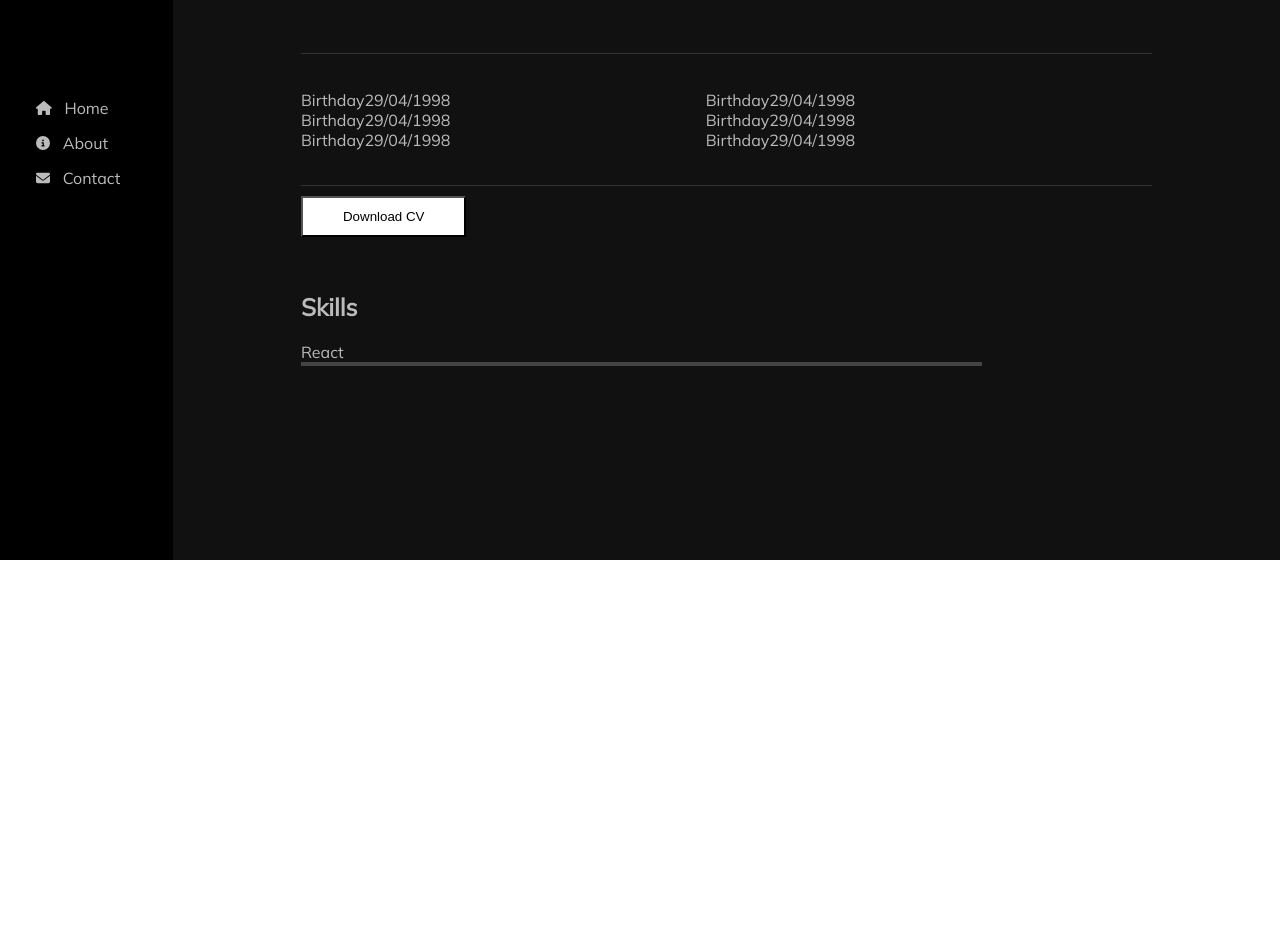
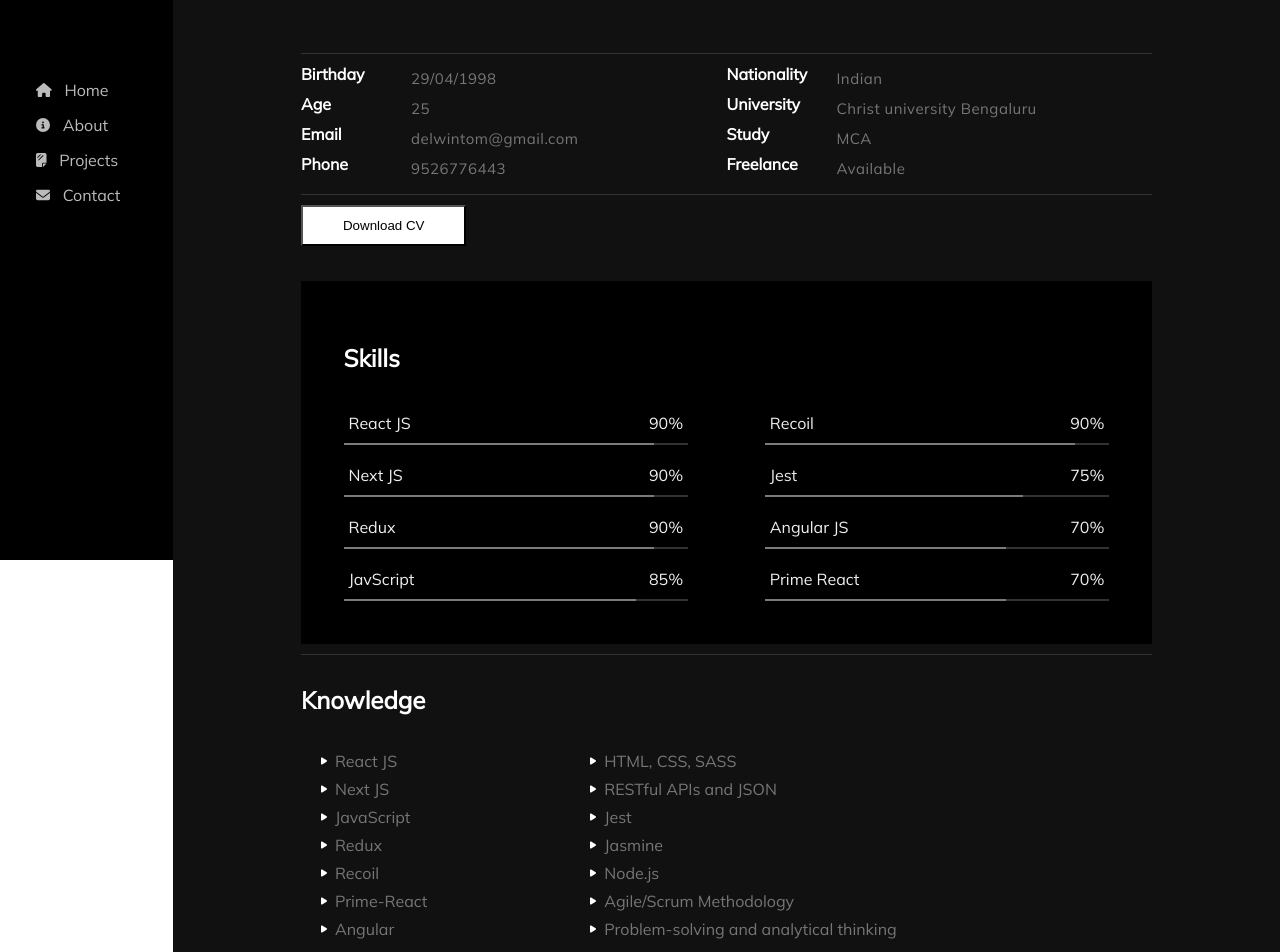
Before and after one commit to delwinmachan/portfolio1, a React (Create React App) app: page / in a window 1280 px wide. Shown: the part 280-1232 px from the top of the page. Before the commit the page ends 840 px from the top, so only its background shows below. Built offline with nearby package versions, Linux system fonts and the light colour scheme.

Commit message:
about screen updates

```diff
--- a/src/components/About.js
+++ b/src/components/About.js
@@ -3,6 +3,8 @@
 import React from "react";
 import styles from "./About.module.scss"; // Import SCSS module
 import profilePicture from "../images/pro2.jpeg";
+import { FontAwesomeIcon } from "@fortawesome/react-fontawesome";
+import { faArrowRight, faFire, faPlay } from "@fortawesome/free-solid-svg-icons";
 const About = () => {
   const downloadCV = () => {
     const link = document.createElement("a");
@@ -10,12 +12,53 @@ const About = () => {
     link.download = "resume-2023.pdf";
     link.click();
   };
+  function calculateAge(dobString) {
+    // Parse the input string to extract day, month, and year
+    var dobArray = dobString.split("/");
+    var day = parseInt(dobArray[0], 10);
+    var month = parseInt(dobArray[1], 10) - 1; // Month is zero-based in JavaScript
+    var year = parseInt(dobArray[2], 10);
+
+    // Create a Date object using the parsed values
+    var dob = new Date(year, month, day);
+
+    // Get the current date
+    var currentDate = new Date();
+
+    // Calculate the difference in milliseconds
+    var timeDiff = currentDate - dob;
+
+    // Calculate the age based on the time difference
+    var age = Math.floor(timeDiff / (365.25 * 24 * 60 * 60 * 1000));
+
+    return age;
+  }
+
+  const Skill = ({ skillName, percentage }) => {
+    return (
+      <div className={styles.skill}>
+        <div className={styles.nameNcent}>
+          {" "}
+          <span className={styles.skillName}>{skillName}</span>{" "}
+          <span className={styles.progressText}>{percentage}%</span>
+        </div>
+
+        <div className={styles.progressBarContainer}>
+          <div
+            className={styles.progressBar}
+            style={{ width: `${percentage}%` }}
+          ></div>
+        </div>
+      </div>
+    );
+  };
+
   return (
     <div className={styles.portfolioContainer}>
       <div className={styles.about}>About Me</div>
       <div className={styles.profileSection}>
         <h1 className={styles.profileName}>Delwin Thomas</h1>
-         {/* Add a subtle separator */}
+        {/* Add a subtle separator */}
 
         <p className={styles.profileDescription}>
           Hello! I'm Delwin Thomas, a results-driven web developer specializing
@@ -26,53 +69,142 @@ const About = () => {
         </p>
       </div>
       <div className={styles.separator}></div>
-      <div  className={styles.aboutSection}>
-      <div className={styles.column}>
+      <div className={styles.aboutSection}>
+        <div className={styles.column}>
           <div className={styles.detail}>
-            <span>Birthday</span>
-            <span>29/04/1998</span>
+            <span className={styles.detailQuestion}>Birthday</span>
+            <span className={styles.detailAnswer}>29/04/1998</span>
           </div>
           <div className={styles.detail}>
-            <span>Birthday</span>
-            <span>29/04/1998</span>
+            <span className={styles.detailQuestion}>Age</span>
+            <span className={styles.detailAnswer}>
+              {calculateAge("29/04/1998")}
+            </span>
           </div>
           <div className={styles.detail}>
-            <span>Birthday</span>
-            <span>29/04/1998</span>
+            <span className={styles.detailQuestion}>Email</span>
+            <span className={styles.detailAnswer}>delwintom@gmail.com</span>
+          </div>
+          <div className={styles.detail}>
+            <span className={styles.detailQuestion}>Phone</span>
+            <span className={styles.detailAnswer}>9526776443</span>
           </div>
           {/* Add more details in the same format */}
         </div>
         <div className={styles.column}>
           <div className={styles.detail}>
-            <span>Birthday</span>
-            <span>29/04/1998</span>
+            <span className={styles.detailQuestion}>Nationality</span>
+            <span className={styles.detailAnswer}>Indian</span>
+          </div>
+
+          <div className={styles.detail}>
+            <span className={styles.detailQuestion}>University</span>
+            <span className={styles.detailAnswer}>
+              Christ university Bengaluru
+            </span>
           </div>
           <div className={styles.detail}>
-            <span>Birthday</span>
-            <span>29/04/1998</span>
+            <span className={styles.detailQuestion}>Study</span>
+            <span className={styles.detailAnswer}>MCA</span>
           </div>
           <div className={styles.detail}>
-            <span>Birthday</span>
-            <span>29/04/1998</span>
+            <span className={styles.detailQuestion}>Freelance</span>
+            <span className={styles.detailAnswer}>Available</span>
           </div>
           {/* Add more details in the same format */}
         </div>
-        </div>
+      </div>
 
       <div className={styles.separator}></div>
 
-        <div>
+      <div>
         <button onClick={downloadCV} className={styles.downloadButton}>
           Download CV
         </button>
       </div>
       <div className={styles.skillsSection}>
         <h2 className={styles.skillsHeader}>Skills</h2>
-        <div className={styles.skill}>
-          <span className={styles.skillName}>React</span>
-          <div className={styles.progressBar} style={{ width: "80%" }}></div>
+        <div className={styles.skillsSectionInner}>
+          <div className={styles.sepColumn}>
+            <Skill skillName='React JS' percentage={90} />
+            <Skill skillName='Next JS' percentage={90} />
+            <Skill skillName='Redux' percentage={90} />
+            <Skill skillName='JavScript' percentage={85} />
+          </div>
+          <div className={styles.sepColumn}>
+            <Skill skillName='Recoil' percentage={90} />
+            <Skill skillName='Jest' percentage={75} />
+            <Skill skillName='Angular JS' percentage={70} />
+            <Skill skillName='Prime React' percentage={70} />
+          </div>
         </div>
         {/* Add more skills with progress bars */}
+      </div>
+      <div className={styles.separator}></div>
+      <div className={styles.KnowledgeSection}>
+        <h2 className={styles.skillsHeader}>Knowledge</h2>
+        <div className={styles.listSeperator}>
+          <ul>
+            <li>
+              <FontAwesomeIcon icon={faPlay} className={styles.icon} />
+              React JS
+            </li>
+            <li>
+              <FontAwesomeIcon icon={faPlay} className={styles.icon} />
+              Next JS
+            </li>
+            <li>
+              <FontAwesomeIcon icon={faPlay} className={styles.icon} />
+              JavaScript
+            </li>
+            <li>
+              <FontAwesomeIcon icon={faPlay} className={styles.icon} />
+              Redux
+            </li>
+            <li>
+              <FontAwesomeIcon icon={faPlay} className={styles.icon} />
+              Recoil
+            </li>
+            <li>
+              <FontAwesomeIcon icon={faPlay} className={styles.icon} />
+              Prime-React
+            </li>
+            <li>
+              <FontAwesomeIcon icon={faPlay} className={styles.icon} />
+              Angular
+            </li>
+          </ul>
+          <ul>
+            <li>
+              <FontAwesomeIcon icon={faPlay} className={styles.icon} />
+              HTML, CSS, SASS
+            </li>
+            <li>
+              <FontAwesomeIcon icon={faPlay} className={styles.icon} />
+              RESTful APIs and JSON
+            </li>
+            <li>
+              <FontAwesomeIcon icon={faPlay} className={styles.icon} />
+              Jest
+            </li>
+            <li>
+              <FontAwesomeIcon icon={faPlay} className={styles.icon} />
+              Jasmine
+            </li>
+            <li>
+              <FontAwesomeIcon icon={faPlay} className={styles.icon} />
+              Node.js
+            </li>
+            <li>
+              <FontAwesomeIcon icon={faPlay} className={styles.icon} />
+              Agile/Scrum Methodology
+            </li>
+            <li>
+              <FontAwesomeIcon icon={faPlay} className={styles.icon} />
+              Problem-solving and analytical thinking
+            </li>
+          </ul>
+        </div>
       </div>
     </div>
   );
--- a/src/components/About.module.scss
+++ b/src/components/About.module.scss
@@ -1,20 +1,54 @@
 .portfolioContainer {
   background-color: #111;
-  color: #bbb;
   padding: 10%;
   display: flex;
   width: 100%;
   flex-direction: column;
   align-items: flex;
-  //   justify-content: center;
-  .aboutSection{
+  color: #767676;
+  .aboutSection {
     display: flex;
   }
-  .column{
-    margin:3%  30% 3% 0%;
+  .profileDescription {
+    color: #767676;
+    font-weight: 500;
+  }
+  .profileName {
+    color: #fff;
+  }
+  .about {
+    color: #fff;
+  }
+  .column {
+    display: flex;
+    flex-direction: column;
+    width: 100%;
+    justify-content: space-between;
   }
   .about {
     margin-bottom: 15px;
+  }
+  .detail {
+    display: flex;
+
+    span {
+      margin-right: 20px;
+    }
+    .detailQuestion {
+      margin-right: 10px;
+      font-weight: 700;
+      color: #fff;
+      min-width: 100px;
+    }
+    .detailAnswer {
+      font-family: Mulish;
+      font-size: 15px;
+      line-height: 30px;
+      letter-spacing: 0.5px;
+      word-wrap: break-word;
+      font-weight: 400;
+      color: #767676;
+    }
   }
   .downloadButton {
     background: #fff;
@@ -37,21 +71,89 @@
   }
   .skillsSection {
     margin-top: 20px;
+    padding: 5%;
 
+    .skillsSectionInner {
+      display: flex;
+      flex-direction: row;
+      justify-content: space-between;
+      .sepColumn {
+        width: 45%;
+      }
+    }
+    .skillsHeader {
+      // Your styles for the skills header
+    }
     .skill {
-      margin-bottom: 10px;
+      // Your styles for each skill
+      .skillName {
+        // Your styles for the skill name
+      }
+      .progressBarContainer {
+        width: 100%; // Ensure the container takes the full width
+        background-color: #323232; // Background color of the progress bar container
+      }
+      .progressBar {
+        height: 2px; // Set the height of the progress bar
+        background-color: #7b7b7b; // Color of the filled portion of the progress bar
+        text-align: center; // Center the text inside the progress bar
 
-      .skillName {
-        display: inline-block;
-        width: 100px;
-      }
-
-      .progressBar {
-        height: 4px;
-        background-color: #444;
-        width: 0;
-        transition: width 0.5s ease-in-out;
+        .progressText {
+          color: white; // Text color of the percentage
+          line-height: 20px; // Match the line height with the height of the progress bar
+        }
       }
     }
   }
 }
+.skillsSection {
+  background-color: #000;
+  color: #efefef;
+  .skillsHeader {
+    color: #fff;
+  }
+}
+.nameNcent {
+  display: flex;
+  justify-content: space-between;
+  padding: 20px 5px 10px 5px;
+}
+
+.KnowledgeSection {
+  height: 250px;
+
+  flex-wrap: wrap;
+  .icon{
+    color:white
+  }
+  .skillsHeader {
+    color: #fff;
+  }
+  ul {
+    list-style: none; /* Remove default list style (bullet point) */
+    padding: 0; /* Remove default padding */
+  }
+
+  li {
+    padding-left: 20px; /* Add some padding to the left to make space for the arrow */
+    position: relative;
+    margin-bottom: 8px;
+    display: flex;
+
+    align-items:center;
+    .icon{
+    margin-right: 8px;
+    font-size: 8px;
+  }
+  }
+
+  .listSeperator {
+    display: flex;
+    width: 70%;
+    flex-direction: row;
+    justify-content: space-between;
+    ul{
+
+    }
+  }
+}
--- a/src/components/SideMenu.js
+++ b/src/components/SideMenu.js
@@ -2,7 +2,7 @@
 import React, { useState } from 'react';
 import styles from './SideMenu.module.scss';
 import { FontAwesomeIcon } from '@fortawesome/react-fontawesome';
-import { faHome, faInfoCircle, faEnvelope } from '@fortawesome/free-solid-svg-icons';
+import { faHome, faInfoCircle, faEnvelope, faSheetPlastic } from '@fortawesome/free-solid-svg-icons';
 import { useDispatch, useSelector } from 'react-redux';
 import { setActivePage } from '../redux/counterSlice.js';
 
@@ -33,6 +33,12 @@ const SideMenu = () => {
           <FontAwesomeIcon icon={faInfoCircle} size="sm" style={{ marginRight: '8px' }} /> About
         </li>
         <li
+          className={selectedItem === 'Projects' ? styles.active : ''}
+          onClick={() => handleItemClick('Projects')}
+        >
+          <FontAwesomeIcon icon={faSheetPlastic} size="sm" style={{ marginRight: '8px' }} /> Projects
+        </li>
+        <li
           className={selectedItem === 'Contact' ? styles.active : ''}
           onClick={() => handleItemClick('Contact')}
         >
```
